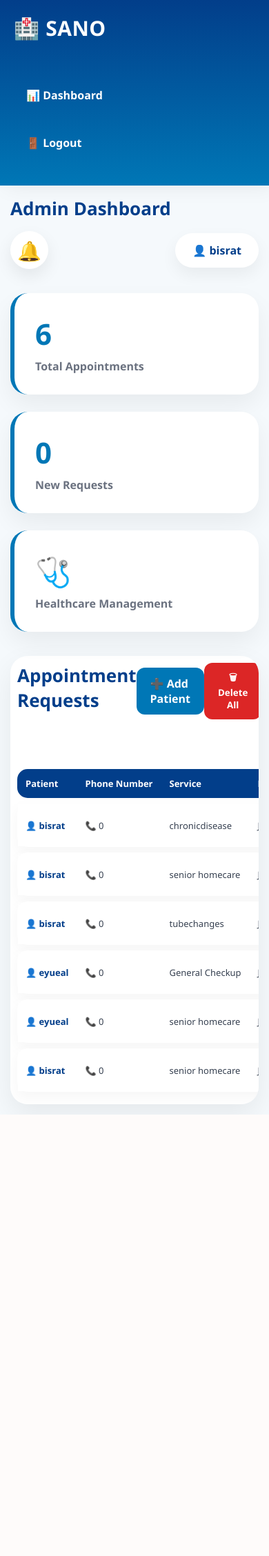
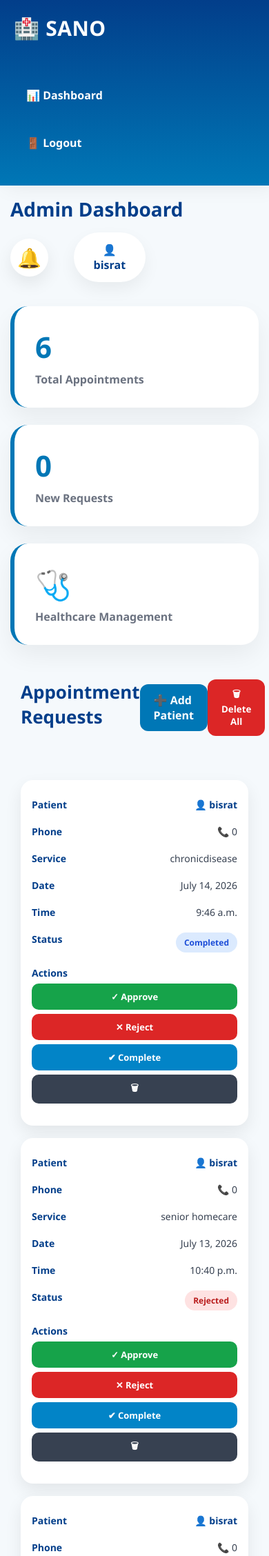
Before and after one commit to Bisratesk/sano-health-care, a Django app: page /admin-dashboard/ in a window 390 px wide. Shown: the top 2256 px of the page at 69% size. Before the commit the page ends 1616 px from the top, so only its background shows below. Run offline with Django 5.2, Linux system fonts and the light colour scheme; a user stored in the database is signed in; data comes from the database, SQL or seed files in the repository; data that the repository does not hold is empty.

```diff
--- a/sanoproject/sanoapp/templates/admin_dashboard.html
+++ b/sanoproject/sanoapp/templates/admin_dashboard.html
@@ -924,6 +924,10 @@ td:last-child{
 
 @media (max-width:768px){
 
+body{
+    overflow-x:hidden;
+}
+
 .sidebar{
     position:relative;
     width:100%;
@@ -943,35 +947,69 @@ td:last-child{
 }
 
 .header h1{
-        font-size:26px;
-    }
-
-    .admin-actions{
-        width:100%;
-        justify-content:space-between;
+    font-size:28px;
 }
 
 .cards{
     grid-template-columns:1fr;
 }
 
+/* Hide table header */
+thead{
+    display:none;
+}
+
 .table-box{
-        padding:10px;
-        overflow-x:auto;
-        -webkit-overflow-scrolling:touch;
+    padding:15px;
+    overflow:visible;
+    box-shadow:none;
+    background:transparent;
 }
 
 table{
-        min-width:900px;
-        border-spacing:0 8px;
-    }
-
-    th,
+    width:100%;
+    border-spacing:0;
+    background:transparent;
+}
+
+tbody,
+tr,
 td{
-        padding:12px;
-        white-space:nowrap;
-        font-size:13px;
-    }
+    display:block;
+    width:100%;
+}
+
+tbody tr{
+    background:#fff;
+    border-radius:18px;
+    padding:16px;
+    margin-bottom:18px;
+    box-shadow:0 10px 25px rgba(0,0,0,.08);
+}
+
+td{
+    border:none;
+    padding:10px 0;
+    display:flex;
+    justify-content:space-between;
+    align-items:flex-start;
+    gap:10px;
+    font-size:14px;
+}
+
+td::before{
+    font-weight:700;
+    color:#023e8a;
+    min-width:90px;
+}
+
+td:nth-child(1)::before{content:"Patient";}
+td:nth-child(2)::before{content:"Phone";}
+td:nth-child(3)::before{content:"Service";}
+td:nth-child(4)::before{content:"Date";}
+td:nth-child(5)::before{content:"Time";}
+td:nth-child(6)::before{content:"Status";}
+td:nth-child(7)::before{content:"Actions";}
 
 .status{
     font-size:12px;
@@ -979,23 +1017,33 @@ td:last-child{
 }
 
 td:last-child{
-        min-width:220px;
+    display:block;
 }
 
 .action{
-        display:inline-block;
-        margin:2px;
-        padding:8px 10px;
-        font-size:11px;
+    display:block;
+    width:100%;
+    margin:6px 0;
+    text-align:center;
+    padding:10px;
+    font-size:13px;
+}
+
+.notification-wrapper{
+    width:100%;
 }
 
 #notificationBox{
-        width:95vw;
-        right:-10px;
-    }
-
-}
-
+    width:100%;
+    left:0;
+    right:auto;
+}
+
+.admin-box{
+    width:100%;
+    text-align:center;
+}
+}
 
 
 </style>
```
Lines whose indentation alone changed are shown as unchanged.
